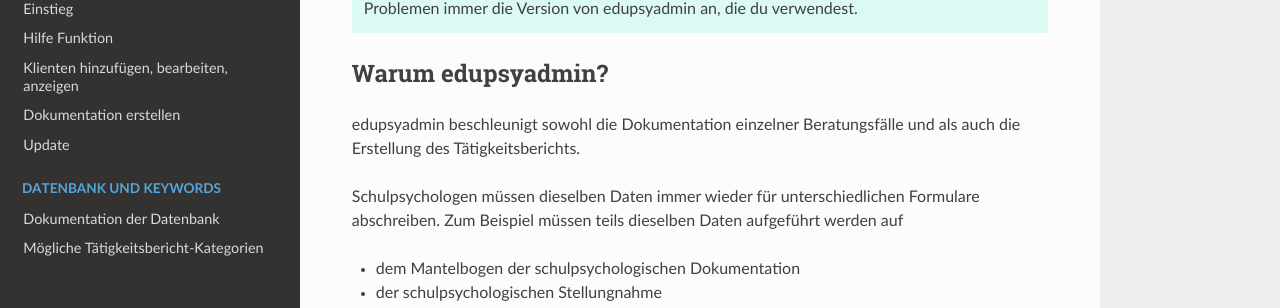
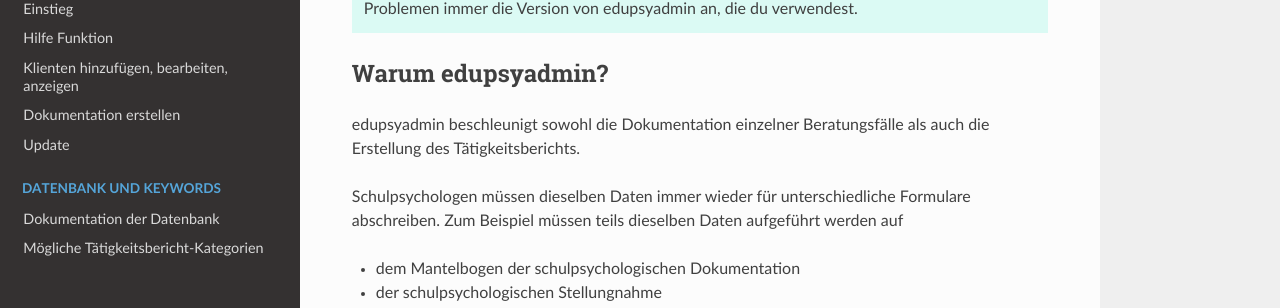
Before and after one commit to LKirst/edupsyadmin, a Sphinx documentation site: the page built from docs/index.rst, in a window 1280 px wide and 900 px high, scrolled down 309 px. Shown: the part 143-451 px from the top of the window. Built offline with Sphinx 7.4.7 and the Read the Docs theme 3.1.0, drawn with Linux system fonts in a browser that asks for light colours.

Commit message:
docs(index.rst): fix spelling mistakes

```diff
--- a/docs/index.rst
+++ b/docs/index.rst
@@ -28,10 +28,10 @@ unterstützen.
 Warum edupsyadmin?
 ------------------
 
-edupsyadmin beschleunigt sowohl die Dokumentation einzelner Beratungsfälle und
+edupsyadmin beschleunigt sowohl die Dokumentation einzelner Beratungsfälle
 als auch die Erstellung des Tätigkeitsberichts.
 
-Schulpsychologen müssen dieselben Daten immer wieder für unterschiedlichen
+Schulpsychologen müssen dieselben Daten immer wieder für unterschiedliche
 Formulare abschreiben. Zum Beispiel müssen teils dieselben Daten aufgeführt
 werden auf
 
```
